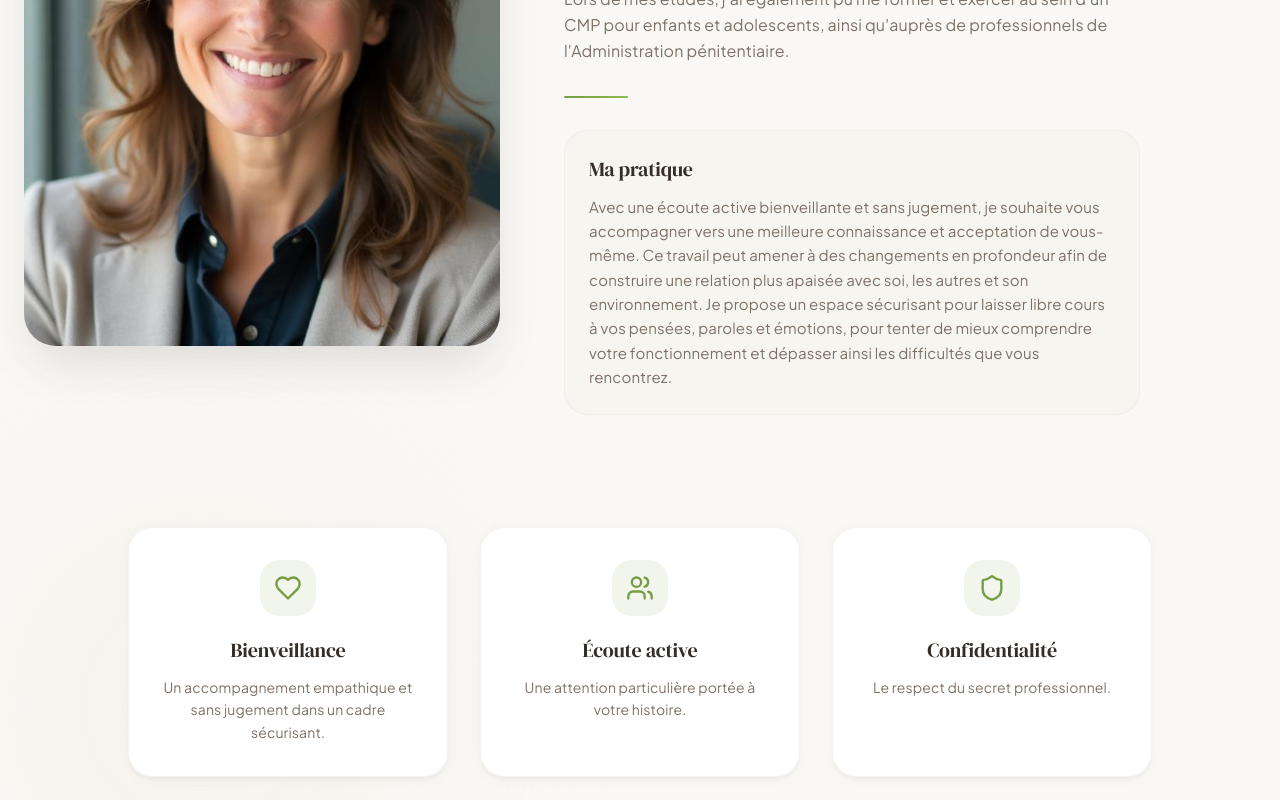
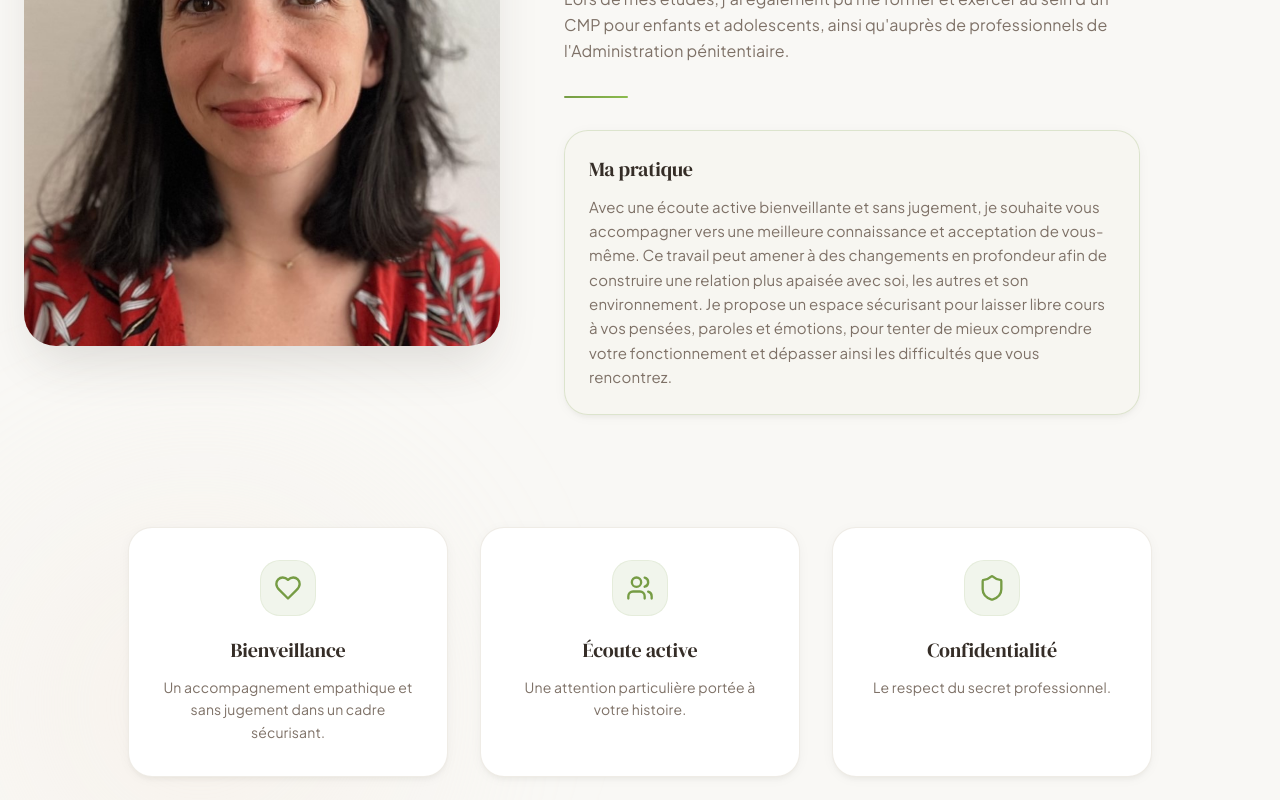
Before and after one commit to loiclss/camille-kaltenbach-psy, a React (Vite) app: page / in a window 1280 px wide. Shown: the part 1420-2220 px from the top of the page. Built offline with nearby package versions, Linux system fonts and the light colour scheme; the HTML template or start-up script is replaced by a standard one.

Commit message:
UI Polish: Updated portrait image and added subtle borders to cards for better visibility on white background

```diff
--- a/src/components/AboutSection.tsx
+++ b/src/components/AboutSection.tsx
@@ -79,7 +79,7 @@ const AboutSection = () => {
               {/* Decorative Line */}
               <div className="w-16 h-0.5 bg-gradient-primary rounded-full my-8" />
 
-              <div className="bg-secondary/50 rounded-2xl p-6 border border-border/50">
+              <div className="bg-secondary/40 rounded-2xl p-6 border border-primary/20 shadow-soft">
                 <h4 className="font-serif text-xl text-foreground mb-3">Ma pratique</h4>
                 <p className="text-muted-foreground leading-relaxed text-[15px]">
                   Avec une écoute active bienveillante et sans jugement, je souhaite vous accompagner vers une meilleure connaissance et acceptation de vous-même. Ce travail peut amener à des changements en profondeur afin de construire une relation plus apaisée avec soi, les autres et son environnement. Je propose un espace sécurisant pour laisser libre cours à vos pensées, paroles et émotions, pour tenter de mieux comprendre votre fonctionnement et dépasser ainsi les difficultés que vous rencontrez.
@@ -96,9 +96,9 @@ const AboutSection = () => {
             return (
               <div
                 key={index}
-                className="group bg-card p-8 rounded-2xl shadow-soft hover-lift border border-border/50 text-center"
+                className="group bg-card p-8 rounded-2xl shadow-soft hover-lift border border-border/80 text-center"
               >
-                <div className="w-14 h-14 bg-primary/10 rounded-xl flex items-center justify-center mx-auto mb-5 group-hover:bg-primary/20 transition-colors duration-300">
+                <div className="w-14 h-14 bg-primary/10 rounded-xl flex items-center justify-center mx-auto mb-5 group-hover:bg-primary/20 transition-colors duration-300 border border-primary/10">
                   <Icon className="w-7 h-7 text-primary" />
                 </div>
                 <h3 className="text-xl font-serif text-foreground mb-3">{value.title}</h3>
--- a/src/components/AppointmentSection.tsx
+++ b/src/components/AppointmentSection.tsx
@@ -26,7 +26,7 @@ const AppointmentSection = () => {
 
         <div className="max-w-2xl mx-auto">
           {/* Doctolib Card */}
-          <div className="bg-card rounded-2xl p-6 sm:p-8 md:p-12 shadow-elegant border border-border/50 text-center">
+          <div className="bg-card rounded-2xl p-6 sm:p-8 md:p-12 shadow-elegant border border-border/80 text-center">
             {/* Doctolib Logo/Icon */}
             <div className="w-16 h-16 sm:w-20 sm:h-20 bg-[#107ACA]/10 rounded-2xl flex items-center justify-center mx-auto mb-6 sm:mb-8">
               <CalendarIcon className="w-8 h-8 sm:w-10 sm:h-10 text-[#107ACA]" />
--- a/src/components/CabinetSection.tsx
+++ b/src/components/CabinetSection.tsx
@@ -21,7 +21,7 @@ const CabinetSection = () => {
         {/* Images Grid */}
         <div className="grid md:grid-cols-2 gap-6 lg:gap-8 max-w-5xl mx-auto">
           {/* Image 1 - Salle d'attente */}
-          <div className="group relative overflow-hidden rounded-2xl shadow-elegant">
+          <div className="group relative overflow-hidden rounded-2xl shadow-elegant border border-border/80">
             <img
               alt="Salle d'attente du cabinet de psychologie"
               className="w-full aspect-[4/3] object-cover transition-transform duration-700 group-hover:scale-105"
@@ -34,7 +34,7 @@ const CabinetSection = () => {
           </div>
 
           {/* Image 2 - Salle de consultation */}
-          <div className="group relative overflow-hidden rounded-2xl shadow-elegant">
+          <div className="group relative overflow-hidden rounded-2xl shadow-elegant border border-border/80">
             <img
               alt="Salle de consultation du cabinet de psychologie"
               className="w-full aspect-[4/3] object-cover transition-transform duration-700 group-hover:scale-105"
--- a/src/components/ConsultationsSection.tsx
+++ b/src/components/ConsultationsSection.tsx
@@ -63,7 +63,7 @@ const ConsultationsSection = () => {
             return (
               <div
                 key={index}
-                className="group bg-card rounded-2xl p-8 shadow-soft hover-lift border border-border/50"
+                className="group bg-card rounded-2xl p-8 shadow-soft hover-lift border border-border/80"
               >
                 <div className="w-12 h-12 bg-primary/10 rounded-xl flex items-center justify-center mb-6 group-hover:bg-primary group-hover:text-white transition-all duration-300">
                   <Icon className="w-6 h-6 text-primary group-hover:text-white transition-colors" />
@@ -100,7 +100,7 @@ const ConsultationsSection = () => {
               return (
                 <div
                   key={index}
-                  className="bg-card rounded-xl p-6 text-center shadow-soft border border-border/50 hover-lift"
+                  className="bg-card rounded-xl p-6 text-center shadow-soft border border-border/80 hover-lift"
                 >
                   <div className="w-10 h-10 bg-primary/10 rounded-lg flex items-center justify-center mx-auto mb-4">
                     <Icon className="w-5 h-5 text-primary" />
@@ -128,7 +128,7 @@ const ConsultationsSection = () => {
               </div>
             </div>
 
-            <div className="bg-card rounded-2xl p-6 shadow-soft border border-border/50">
+            <div className="bg-card rounded-2xl p-6 shadow-soft border border-border/80">
               <div className="flex items-start gap-4">
                 <span className="text-2xl">⏰</span>
                 <div>
--- a/src/components/ContactSection.tsx
+++ b/src/components/ContactSection.tsx
@@ -47,7 +47,7 @@ const ContactSection = () => {
         <div className="grid lg:grid-cols-2 gap-10 lg:gap-16 max-w-6xl mx-auto">
           {/* Map */}
           <div className="order-2 lg:order-1">
-            <div className="bg-card rounded-2xl overflow-hidden shadow-elegant border border-border/50 h-full min-h-[400px]">
+            <div className="bg-card rounded-2xl overflow-hidden shadow-elegant border border-border/80 h-full min-h-[400px]">
               <iframe
                 src="https://www.google.com/maps/embed?pb=!1m18!1m12!1m3!1d2668.5!2d7.4947!3d48.0603!2m3!1f0!2f0!3f0!3m2!1i1024!2i768!4f13.1!3m3!1m2!1s0x47919c8b8c8c8c8c%3A0x0!2s41%20Rue%20Marie%20Gocker%2C%2068280%20Sundhoffen!5e0!3m2!1sfr!2sfr!4v1234567890"
                 width="100%"
@@ -64,7 +64,7 @@ const ContactSection = () => {
 
           {/* Contact Info */}
           <div className="order-1 lg:order-2">
-            <div className="bg-card rounded-2xl p-8 shadow-elegant border border-border/50 mb-6">
+            <div className="bg-card rounded-2xl p-8 shadow-elegant border border-border/80 mb-6">
               <h3 className="font-serif text-2xl text-foreground mb-6">Informations de contact</h3>
               <div className="space-y-5">
                 {contactInfo.map((info, index) => {
@@ -96,7 +96,7 @@ const ContactSection = () => {
             </div>
 
             {/* Privacy Notice */}
-            <div className="bg-primary/5 rounded-2xl p-6 border border-primary/10">
+            <div className="bg-primary/5 rounded-2xl p-6 border border-primary/20 shadow-soft">
               <p className="text-sm text-muted-foreground leading-relaxed">
                 <span className="font-medium text-foreground">Confidentialité :</span> Toutes vos informations sont traitées de manière confidentielle.
               </p>
```
Also changed, not shown: src/assets/camille-portrait.jpg.
